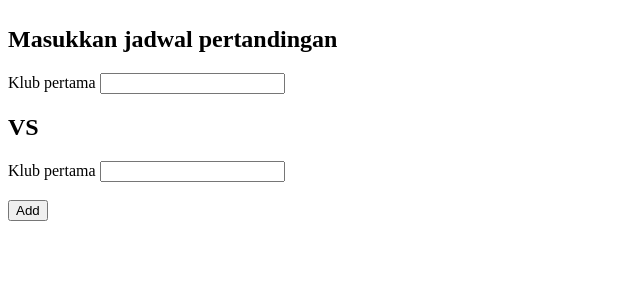
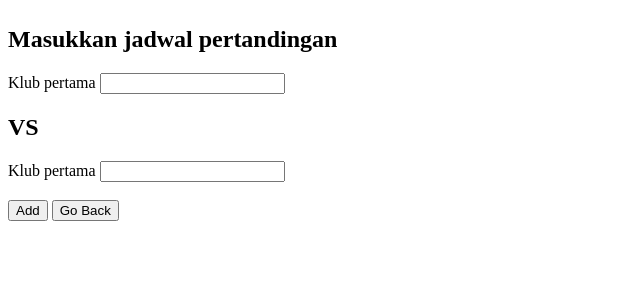
Before and after one commit to yusrianasghany/TugasLigaPW, a PHP site: page /jadwal.php in a window 1280 px wide. Shown: the part 134-434 px from the top of the page, without its empty margins (0-640 px from the left). Run offline with PHP 8.4, Linux system fonts and the light colour scheme; data that the repository does not hold is empty.

Commit message:
Update jadwal.php

```diff
--- a/jadwal.php
+++ b/jadwal.php
@@ -61,6 +61,7 @@
         <br>
         <br>
         <button type="submit" name="submit">Add</button>
+        <input type="button" value="Go Back" onclick="history.back(-1)" />
     </form>
 
 </body>
```
